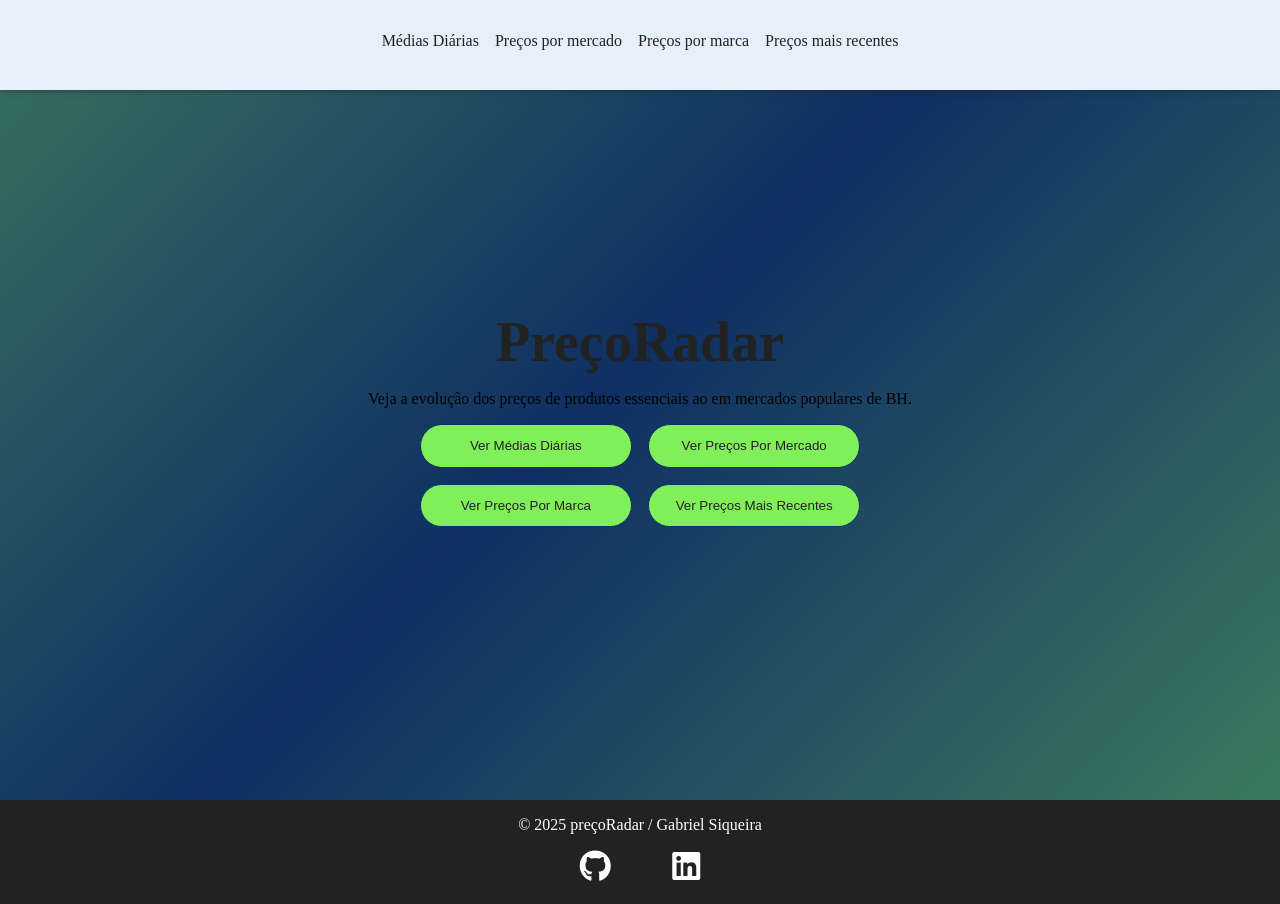
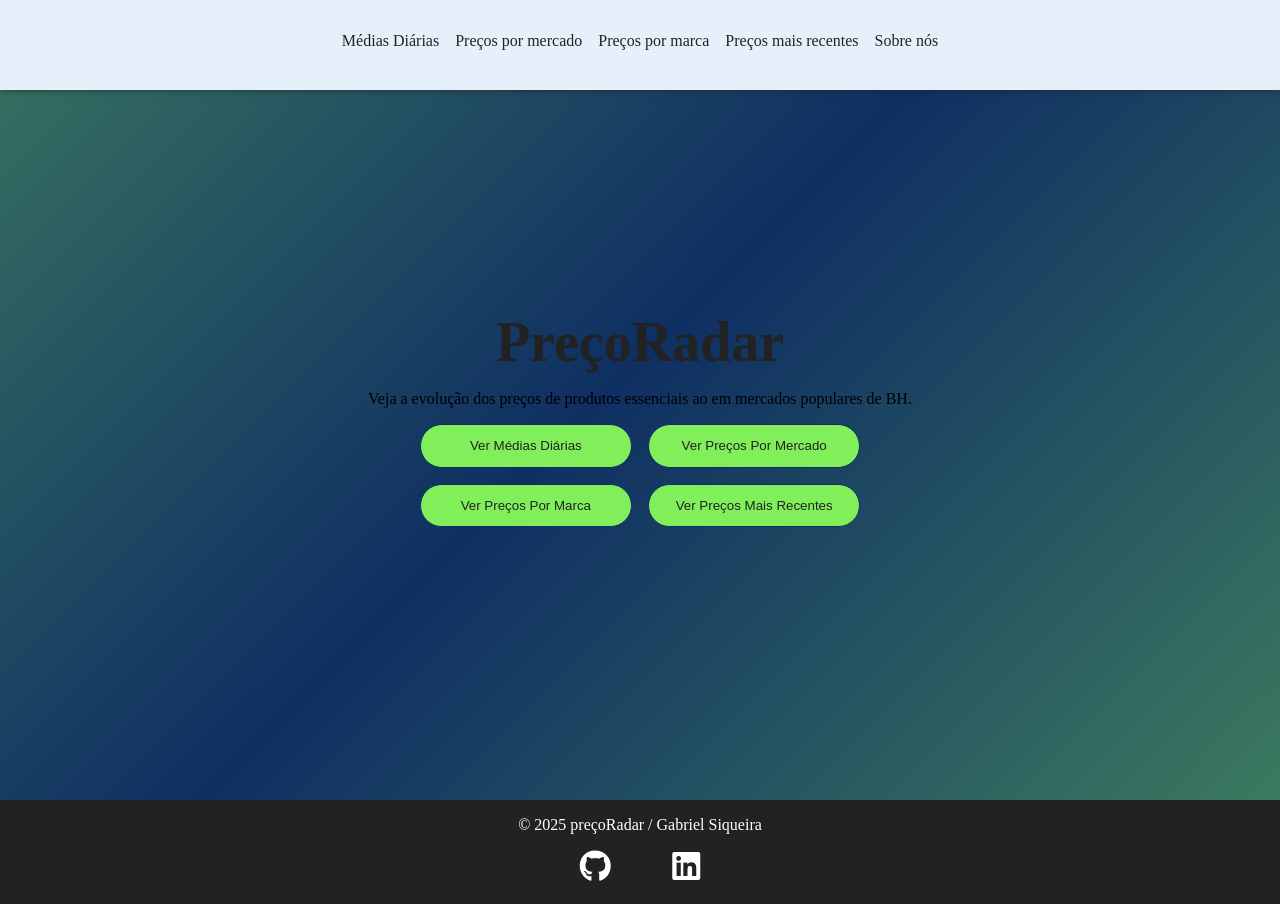
Before and after one commit to ToastedGMS/price-tracker, a React (Vite) app: page / in a window 1280 px wide. Both pictures are taken after a click on the icon 1253 px from the left and 50 px from the top of the page. Built offline with nearby package versions, Linux system fonts and the light colour scheme; no server answers.

Commit message:
Add "Sobre nós" link to header with conditional display

```diff
--- a/src/pages/Layout.jsx
+++ b/src/pages/Layout.jsx
@@ -66,6 +66,12 @@ const Layout = () => {
 						>
 							<Link to="/latest-prices">Preços mais recentes</Link>
 						</li>
+						<li
+							style={{ display: transparent === 'true' ? 'none' : 'block' }}
+							onClick={() => settransparent('true')}
+						>
+							<Link to="/about-us">Sobre nós</Link>
+						</li>
 					</div>
 				</ul>
 			</header>
```
